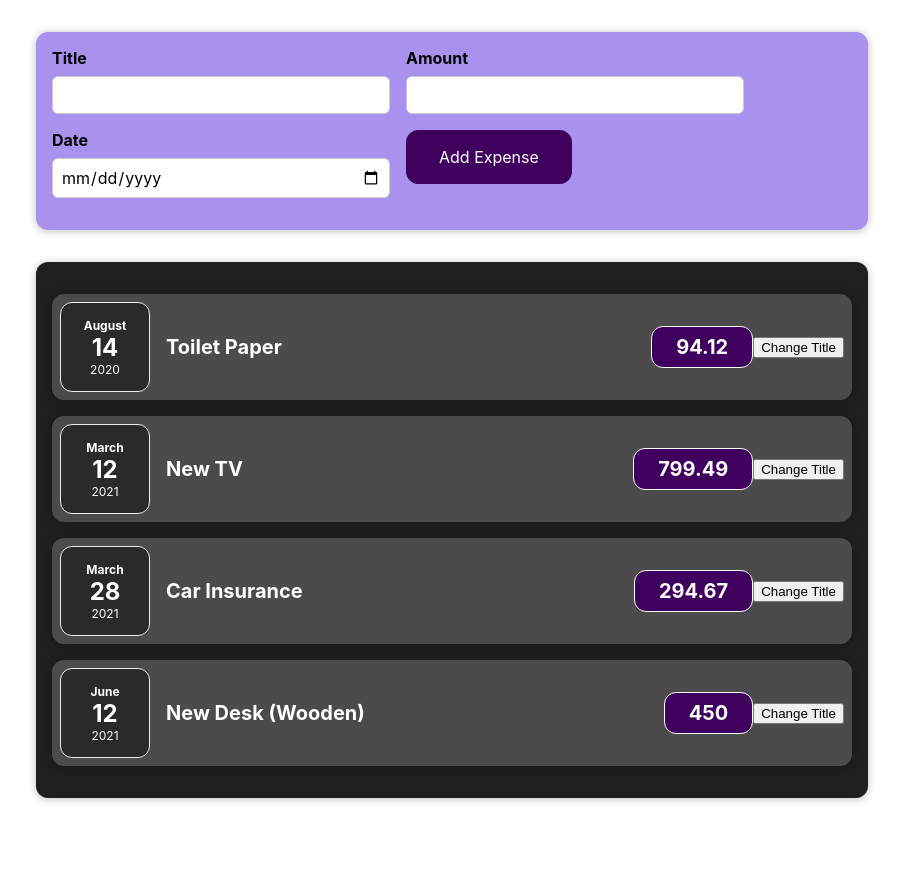
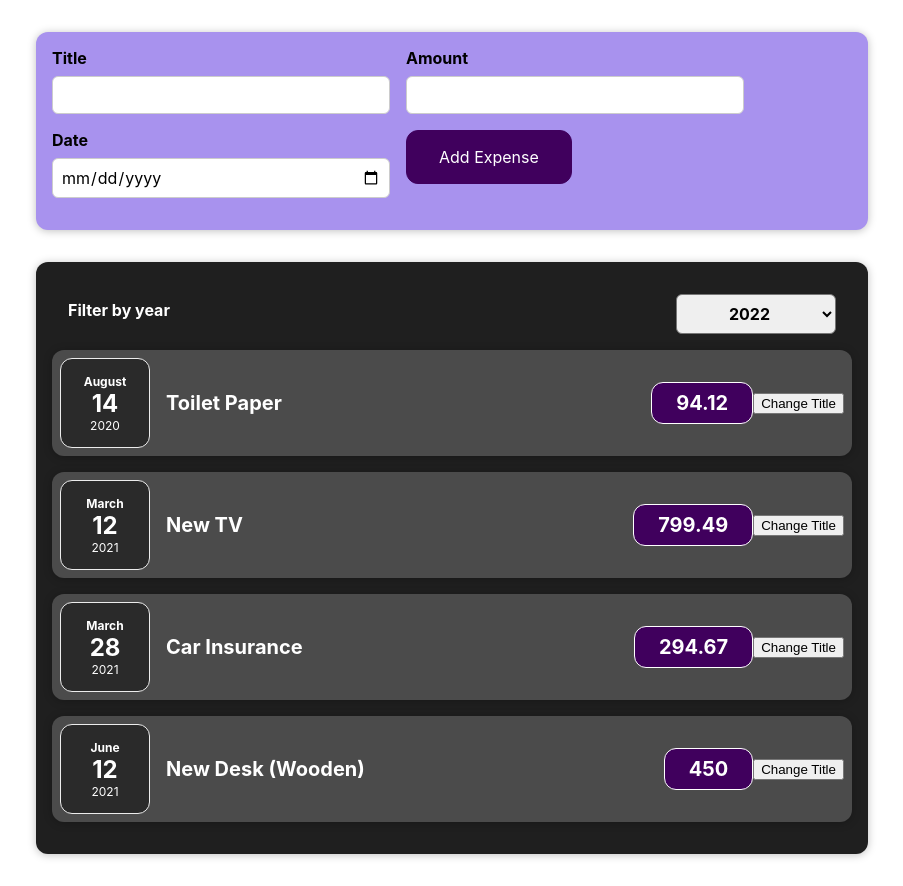
Before and after one commit to Dingjian412/basic-react, a React (Create React App) app: page / in a window 1280 px wide. Shown: the whole page, without its empty margins (188-1091 px from the left). Before the commit the page ends 830 px from the top, so only its background shows below. Built offline with nearby package versions, Linux system fonts and the light colour scheme.

Commit message:
S4 Assignment 2
added a 'Year' filter

```diff
--- a/src/components/Expenses/Expenses.js
+++ b/src/components/Expenses/Expenses.js
@@ -1,10 +1,22 @@
+import React, { useState } from "react";
 import ExpenseItem from "./ExpenseItem.js";
 import Card from "../UI/Card";
 import "./Expenses.css";
+import ExpenseFilter from "./NewExpense/ExpensesFilter.js";
 
 const Expenses = (props) => {
+  const [filteredYear, setfilteredYear] = useState("2022");
+  const filterChangeHandler = (selectedYear) => {
+    setfilteredYear(selectedYear);
+  };
+
   return (
+    <div>
       <Card className="expenses">
+        <ExpenseFilter
+          selected={filteredYear}
+          onChangeFilter={filterChangeHandler}
+        ></ExpenseFilter>
         <ExpenseItem
           title={props.items[0].title}
           amount={props.items[0].amount}
@@ -26,6 +38,7 @@
           date={props.items[3].date}
         ></ExpenseItem>
       </Card>
+    </div>
   );
 };
 
--- /dev/null
+++ b/src/components/Expenses/NewExpense/ExpensesFilter.css
@@ -0,0 +1,24 @@
+.expenses-filter {
+  color: white;
+  padding: 0 1rem;
+}
+
+.expenses-filter__control {
+  display: flex;
+  width: 100%;
+  align-items: center;
+  justify-content: space-between;
+  margin: 1rem 0;
+}
+
+.expenses-filter label {
+  font-weight: bold;
+  margin-bottom: 0.5rem;
+}
+
+.expenses-filter select {
+  font: inherit;
+  padding: 0.5rem 3rem;
+  font-weight: bold;
+  border-radius: 6px;
+}
--- /dev/null
+++ b/src/components/Expenses/NewExpense/ExpensesFilter.js
@@ -0,0 +1,22 @@
+import "./ExpensesFilter.css";
+
+const ExpensesFilter = (props) => {
+  const dropdownChnageHandler = (event) => {
+    props.onChangeFilter(event.target.value);
+  };
+
+  return (
+    <div className="expenses-filter">
+      <div className="expenses-filter__control">
+        <label>Filter by year</label>
+        <select value={props.selected} onChange={dropdownChnageHandler}>
+          <option value="2020">2020</option>
+          <option value="2021">2021</option>
+          <option value="2022">2022</option>
+        </select>
+      </div>
+    </div>
+  );
+};
+
+export default ExpensesFilter;
```
Lines whose indentation alone changed are shown as unchanged.
